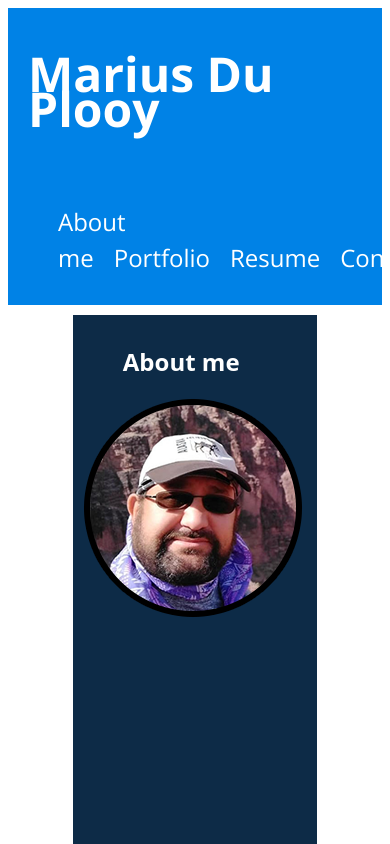
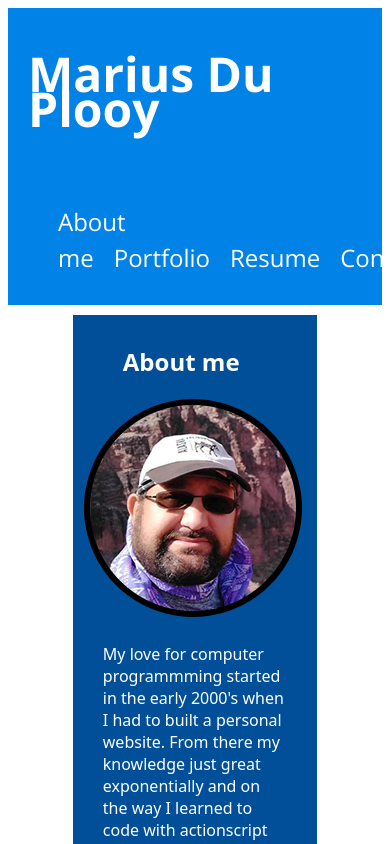
Before and after one commit to woestyn101/profile, a React (Vite) app: page / in a window 390 px wide. Shown: the top 844 px of the page. Built offline with nearby package versions, Linux system fonts and the light colour scheme.

Commit message:
web responsive

```diff
--- a/src/styles/index.css
+++ b/src/styles/index.css
@@ -85,7 +85,7 @@ font-weight: bold;
 .about-me {
   margin-top: 10px;
   text-align: left;
-  background-color:#0d2b47 ;
+  background-color:#004f98 ;
   width:60%;
   color: white;
   padding:10px;
@@ -95,6 +95,7 @@ font-weight: bold;
 
 .about-image-content{
   display: flex;
+
 }
 
 .personal-content {
@@ -169,6 +170,12 @@ font-weight: bold;
       font-size: 3rem;
       margin-left:150px ;
   }
+
+  .about-image-content{
+    display: flex;
+    flex-wrap: wrap;
+
+  }
 }
 
 @media screen and (max-width:400px) {
```
